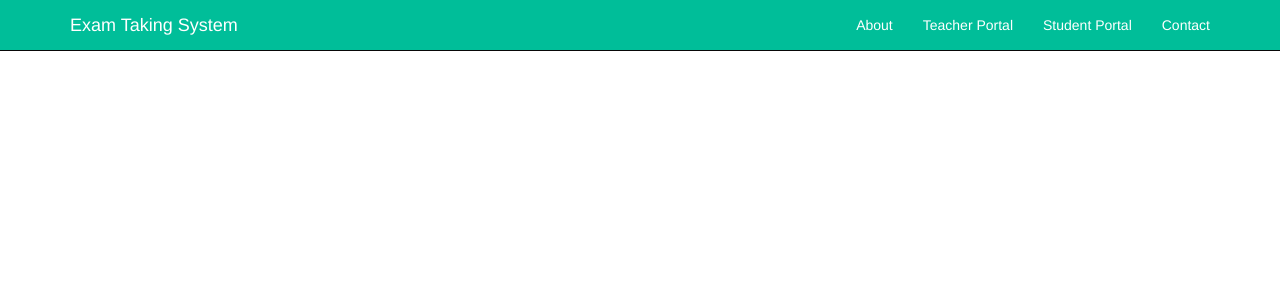
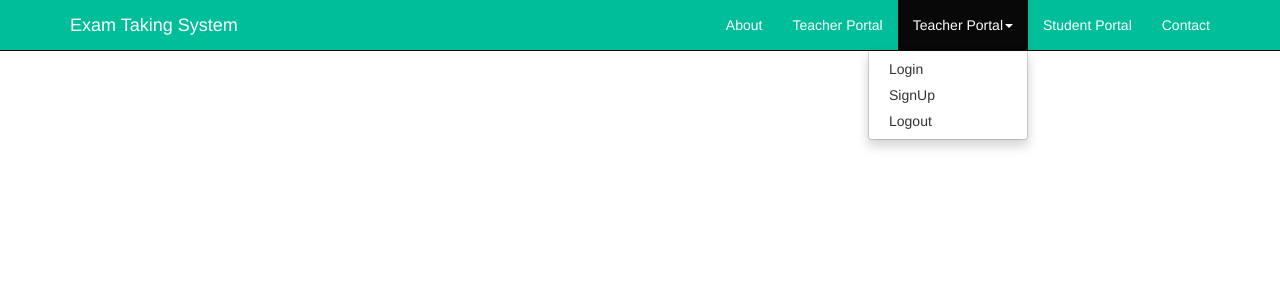
Before and after one commit to FoamCactus/DBProject, a Django app: template templates/base.html in a window 1280 px wide, after a click on "Teacher Portal". Shown: the top 300 px of the page. Run offline with Django 3.2, Linux system fonts and the light colour scheme; the template is opened without the code that fills it, so the values that code supplies are empty; some libraries are stand-ins or nearby versions.

Commit message:
added most of the auth

```diff
--- a/DBProject/urls.py
+++ b/DBProject/urls.py
@@ -22,4 +22,5 @@ from django.conf.urls import include, url
 urlpatterns = [
     url(r'admin/', admin.site.urls),
     url(r'', include('Exam.urls')),
+
 ]
--- a/Exam/urls.py
+++ b/Exam/urls.py
@@ -1,7 +1,10 @@
 from django.conf.urls import url
 from . import views
+from django.contrib.auth import views as auth_views
+from django.contrib import admin
 urlpatterns = [
     url(r'^$', views.index , name='index'),
-    url(r'login/', views.login , name='login')
-
+    url(r'login/', views.login , name='login'),
+    url(r'^TeacherLogin/$', auth_views.login, name='login'),
+    url(r'^TeacherLogout/$',auth_views.logout, {'next_page': '/'}, name='logout'),
 ]
--- a/templates/_topbar.html
+++ b/templates/_topbar.html
@@ -13,8 +13,17 @@
 			<ul class="nav navbar-nav navbar-right">
 				<li><a href="#">About</a></li>
                 <li><a href="#">Teacher Portal</a></li>
+                <li class="dropdown">
+                    <a href="#" class= "dropdown-toggle" data-toggle="dropdown" role="button" aria-haspopup="true" aria-expanded="false">Teacher Portal<span class="caret"></span></a>
+                    <ul class="dropdown-menu">
+                        <li> <a href="/TeacherLogin"> Login </a></li>
+                        <li> <a href="/TeacherSignup"> SignUp </a></li>
+                        <li> <a href="/TeacherLogout"> Logout </a></li>
+                    </ul>
+                </li>
                 <li> <a href="#">Student Portal</a> </li>
 				<li><a href="#">Contact</a></li>
+
 			</ul>
 		</div>
 	</div>
```
Also changed, not shown: templates/registration/login.html (added, +11 -0 lines), templates/registration/logged_out.html (added).
